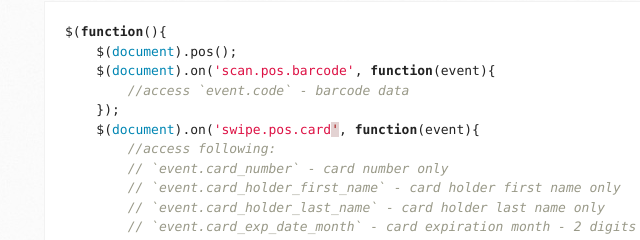
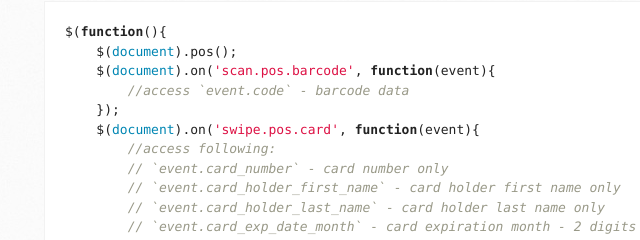
Before and after one commit to the-letter-e-production/jquery-pos, a plain HTML site: page index.html in a window 1280 px wide. Shown: the part 552-792 px from the top of the page, 126-766 px from the left. Drawn offline with Linux system fonts and the light colour scheme.

Commit message:
remoed err syntax highlighting

```diff
--- a/index.html
+++ b/index.html
@@ -47,7 +47,7 @@ Any code contributions are much appreciated as I'm sure we can develop more exte
     <span class="nx">$</span><span class="p">(</span><span class="nb">document</span><span class="p">).</span><span class="nx">on</span><span class="p">(</span><span class="s1">'scan.pos.barcode'</span><span class="p">,</span> <span class="kd">function</span><span class="p">(</span><span class="nx">event</span><span class="p">){</span>
         <span class="c1">//access `event.code` - barcode data</span>
     <span class="p">});</span>
-    <span class="nx">$</span><span class="p">(</span><span class="nb">document</span><span class="p">).</span><span class="nx">on</span><span class="p">(</span><span class="s1">'swipe.pos.card</span><span class="err">'</span><span class="p">,</span> <span class="kd">function</span><span class="p">(</span><span class="nx">event</span><span class="p">){</span>
+    <span class="nx">$</span><span class="p">(</span><span class="nb">document</span><span class="p">).</span><span class="nx">on</span><span class="p">(</span><span class="s1">'swipe.pos.card'</span><span class="p">,</span> <span class="kd">function</span><span class="p">(</span><span class="nx">event</span><span class="p">){</span>
         <span class="c1">//access following:</span>
         <span class="c1">// `event.card_number` - card number only</span>
         <span class="c1">// `event.card_holder_first_name` - card holder first name only</span>
```
